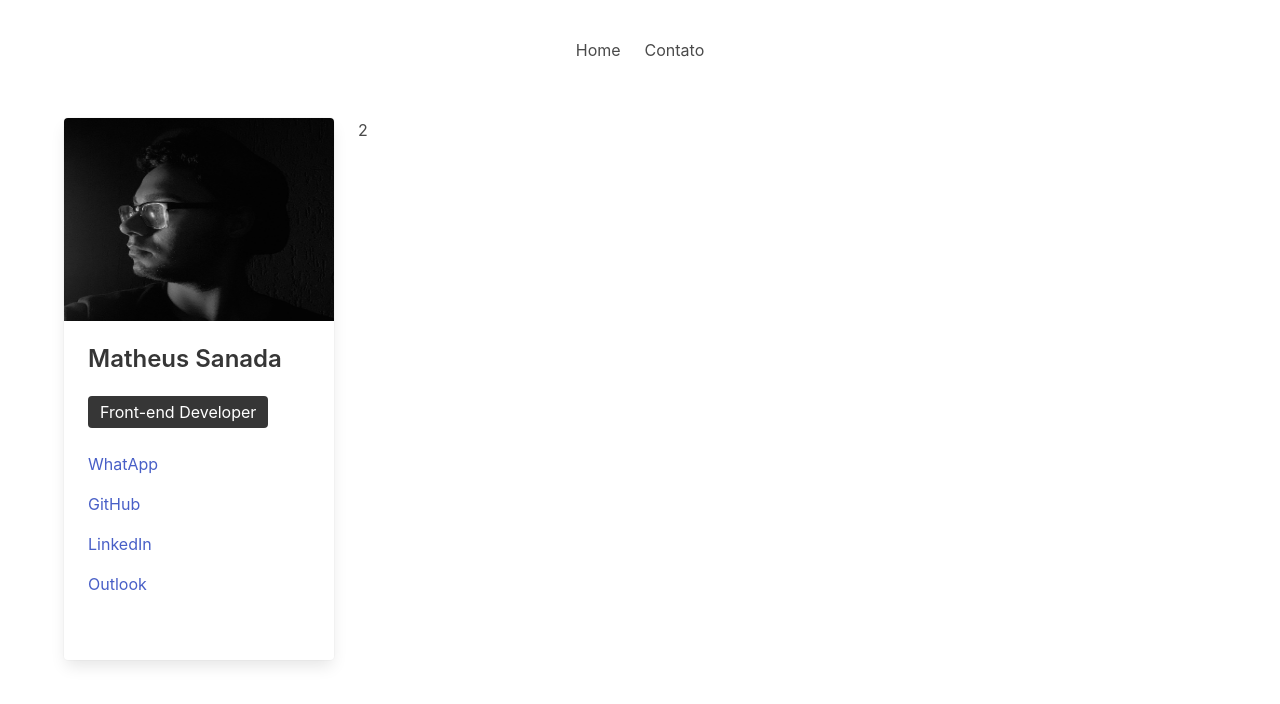
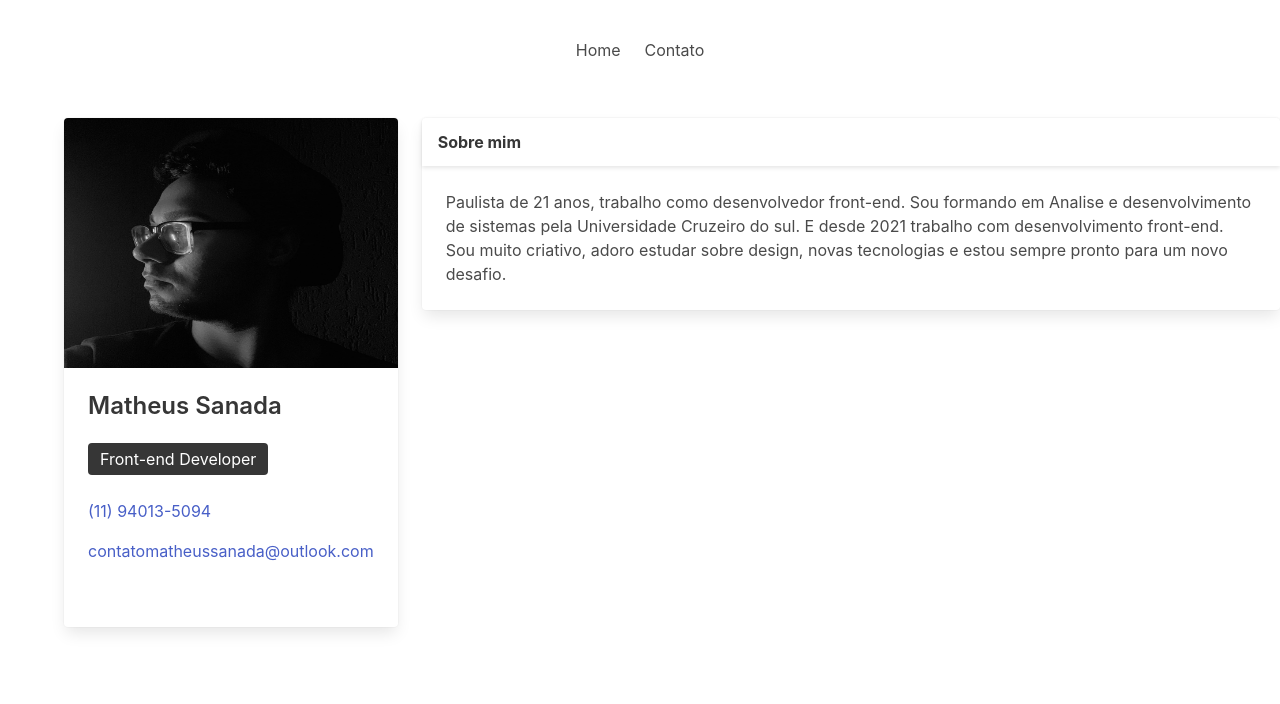
Before and after one commit to Matheus-Sanada/Portfolio_Matheus_Sanada, a website: page index.html in a window 1280 px wide. Drawn offline with nearby package versions, Linux system fonts and the light colour scheme.

Commit message:
Card - Sobre mim

```diff
--- a/index.html
+++ b/index.html
@@ -44,19 +44,12 @@
 
                           <div class="content">
                                 <p class="has-text-justified">
-                                    <a href="https://api.whatsapp.com/send?phone=5511940135094">WhatApp</a>
+                                    <a href="https://api.whatsapp.com/send?phone=5511940135094">(11) 94013-5094</a>
                                 </p>
 
-                                <p class="has-text-justified">
-                                    <a href="https://github.com/Matheus-sanada">GitHub</a>
-                                </p>
 
                                 <p class="has-text-justified">
-                                    <a href="https://www.linkedin.com/in/matheus-sanada-942393234/">LinkedIn</a>
-                                </p>
-
-                                <p class="has-text-justified">
-                                    <a href=" mailto:contatomatheussanada@outlook.com">Outlook</a>
+                                    <a href=" mailto:contatomatheussanada@outlook.com">contatomatheussanada@outlook.com</a>
                                 </p>
                             <br>
                           </div>
@@ -66,7 +59,27 @@
                 </div>
 
                 <div class="column is-9">
-                    2
+
+                    <div class="card">
+
+                        <header class="card-header">
+                          <p class="card-header-title">
+                            Sobre mim
+                          </p>
+                        </header>
+
+                        <div class="card-content">
+
+                          <div class="content">
+                              <p>
+                                Paulista de 21 anos, trabalho como desenvolvedor front-end.
+                                Sou formando em Analise e desenvolvimento de sistemas pela Universidade Cruzeiro do sul. E desde 2021 trabalho com desenvolvimento front-end.
+
+                                Sou muito criativo, adoro estudar sobre design, novas tecnologias e estou sempre pronto para um novo desafio.
+                              </p>
+                          </div>
+                        </div>
+                      </div>
 
                 </div>
             </div>
```
